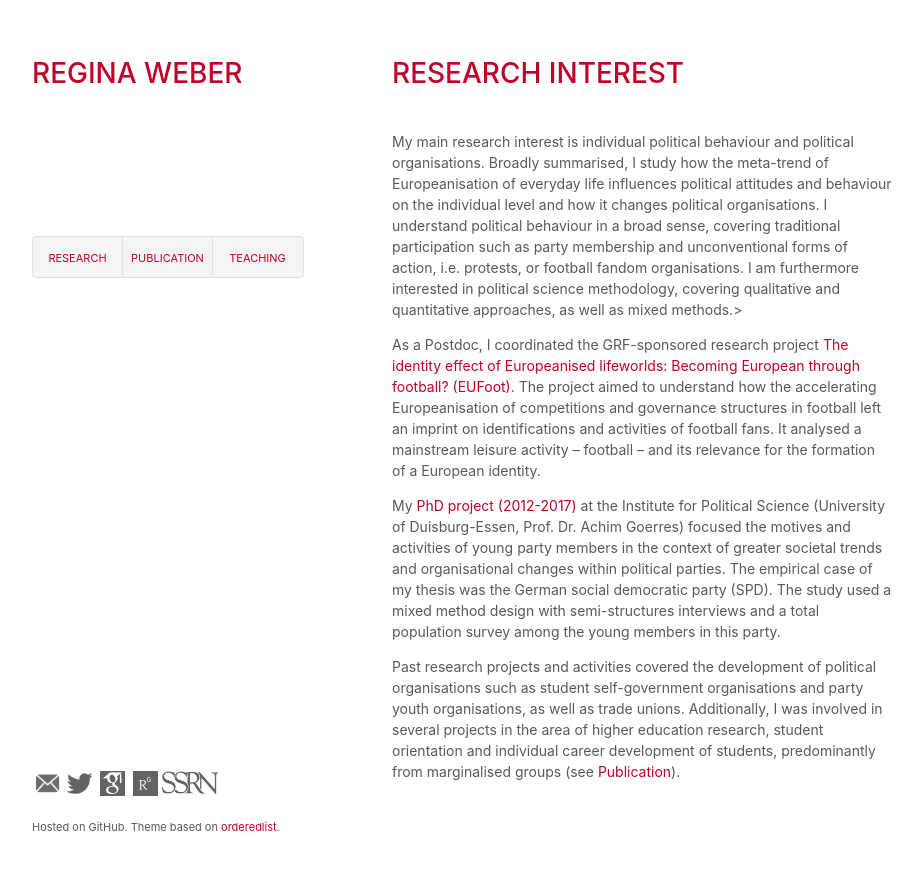
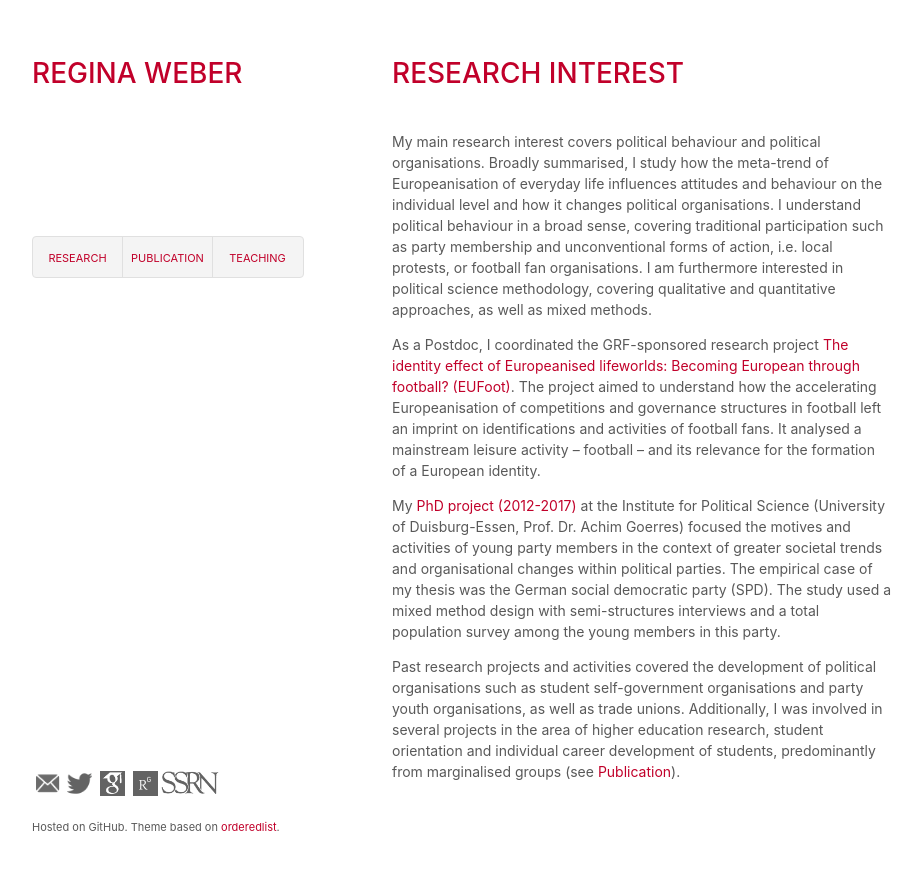
Before and after one commit to robertocabreratapia/robertocabreratapia.github.io, a Jekyll site: the page built from research.html, in a window 1280 px wide. Shown: the top 870 px of the page, without its empty margins (178-1099 px from the left). Built offline with Jekyll 4.4.1, drawn with Linux system fonts in a browser that asks for light colours.

Commit message:
Update research.html

```diff
--- a/research.html
+++ b/research.html
@@ -3,7 +3,7 @@ layout: default
 ---
 <h1>Research interest</h1>
 
-<p>My main research interest is individual political behaviour and political organisations. Broadly summarised, I study how the meta-trend of Europeanisation of everyday life influences political attitudes and behaviour on the individual level and how it changes political organisations. I understand political behaviour in a broad sense, covering traditional participation such as party membership and unconventional forms of action, i.e. protests, or football fandom organisations. I am furthermore interested in political science methodology, covering qualitative and quantitative approaches, as well as mixed methods.></p>
+<p>My main research interest covers political behaviour and political organisations. Broadly summarised, I study how the meta-trend of Europeanisation of everyday life influences attitudes and behaviour on the individual level and how it changes political organisations. I understand political behaviour in a broad sense, covering traditional participation such as party membership and unconventional forms of action, i.e. local protests, or football fan organisations. I am furthermore interested in political science methodology, covering qualitative and quantitative approaches, as well as mixed methods.</p>
 
 <p>As a Postdoc, I coordinated the GRF-sponsored research project <a href="https://www.eufoot.github.io">The identity effect of Europeanised lifeworlds: Becoming European through football? (EUFoot)</a>. The project aimed to understand how the accelerating Europeanisation of competitions and governance structures in football left an imprint on identifications and activities of football fans. It analysed a mainstream leisure activity – football – and its relevance for the formation of a European identity.</p>
 
```
